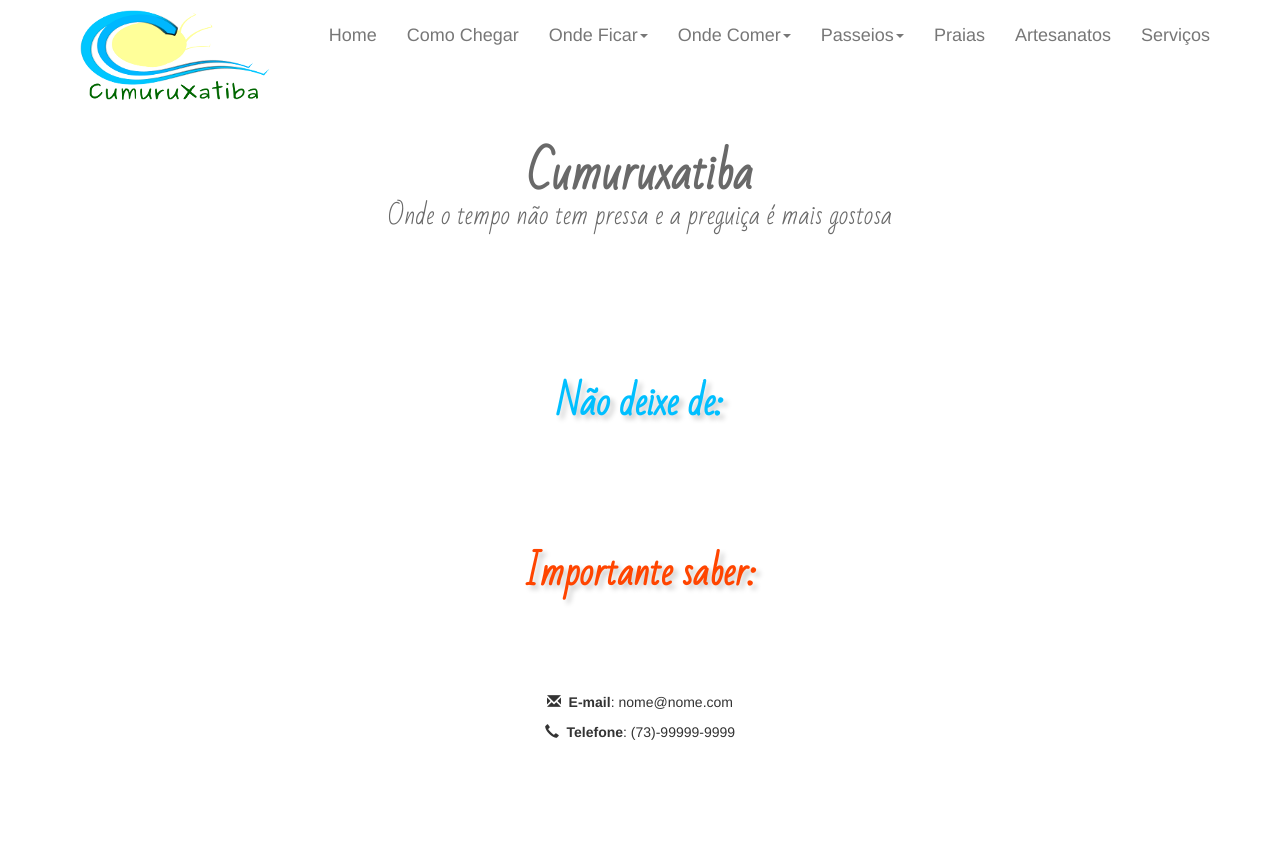
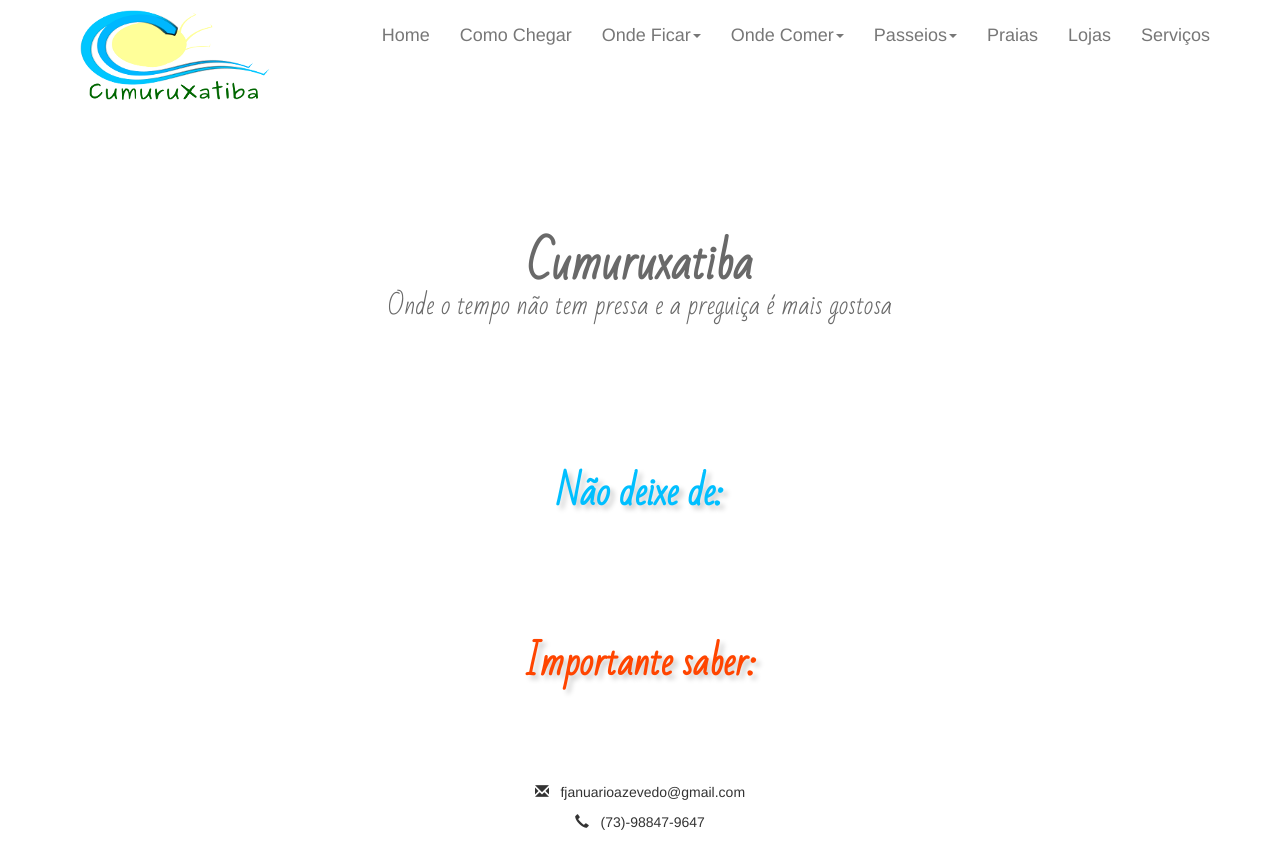
Before and after one commit to mangaba25/Cumuru_, a Django app: template core/templates/index.html in a window 1280 px wide. Before the commit the page ends 740 px from the top, so only its background shows below. Run offline with Django 3.2, Linux system fonts and the light colour scheme; the template is opened without the code that fills it, so the values that code supplies are empty; some libraries are stand-ins or nearby versions; some web fonts are replaced.

Commit message:
primeiro commit

```diff
--- a/core/static/assets/estilo.css
+++ b/core/static/assets/estilo.css
@@ -8,6 +8,11 @@
 }
 #container{
     margin-top:130px;
+
+}
+#container1{
+    margin-top: 220px;
+
 }
 #bs-example-navbar-collapse-1 li{
             font-size: 18px;
--- a/core/templates/base.html
+++ b/core/templates/base.html
@@ -85,7 +85,7 @@
 		                </li>
 
 		                <li><a href="{% url 'praias:listar' %}">Praias</a></li>
-		                <li><a href="{% url 'artesanatos:listar' %}">Artesanatos</a></li>
+		                <li><a href="{% url 'artesanatos:listar' %}">Lojas</a></li>
 		                <li><a href="{% url 'servicos:listar' %}">Serviços</a></li>
 
 
@@ -102,10 +102,10 @@
 	<footer id="rodape">
 		<div class="container" >
 			<div id="contato" class="col-xs-12" >
-				<p><strong><span class="glyphicon glyphicon-envelope" aria-hidden="true">&ensp;</span>E-mail</strong>: nome@nome.com</p>
+				<p><span class="glyphicon glyphicon-envelope" aria-hidden="true">&ensp;</span> fjanuarioazevedo@gmail.com</p>
 
 				<p>
-				<strong><span class="glyphicon glyphicon-earphone" aria-hidden="true">&ensp;</span>Telefone</strong>: (73)-99999-9999 </p>
+				<span class="glyphicon glyphicon-earphone" aria-hidden="true">&ensp;</span> (73)-98847-9647 </p>
 			</div>
 		</div>
 
--- a/core/templates/index.html
+++ b/core/templates/index.html
@@ -1,6 +1,6 @@
 {% extends "base.html" %}
 {% block home %}
-	<div id="container" class="container">
+	<div id="container1" class="container">
 
 			<div class="col-md-10 col-md-offset-1" style="margin-top: 40px; ">
 				<div  class="row" >
```
Also changed, not shown: cumuruxatiba/images/images-praias/riodopeixepequeno.jpeg (added), cumuruxatiba/images/images-praias/riodopeixepequeno1.jpeg (added), cumuruxatiba/images/images-praias/riodopeixepequeno2.jpeg (added), cumuruxatiba/images/images-praias/riodopeixepequeno3.jpeg (added), db.sqlite3.
